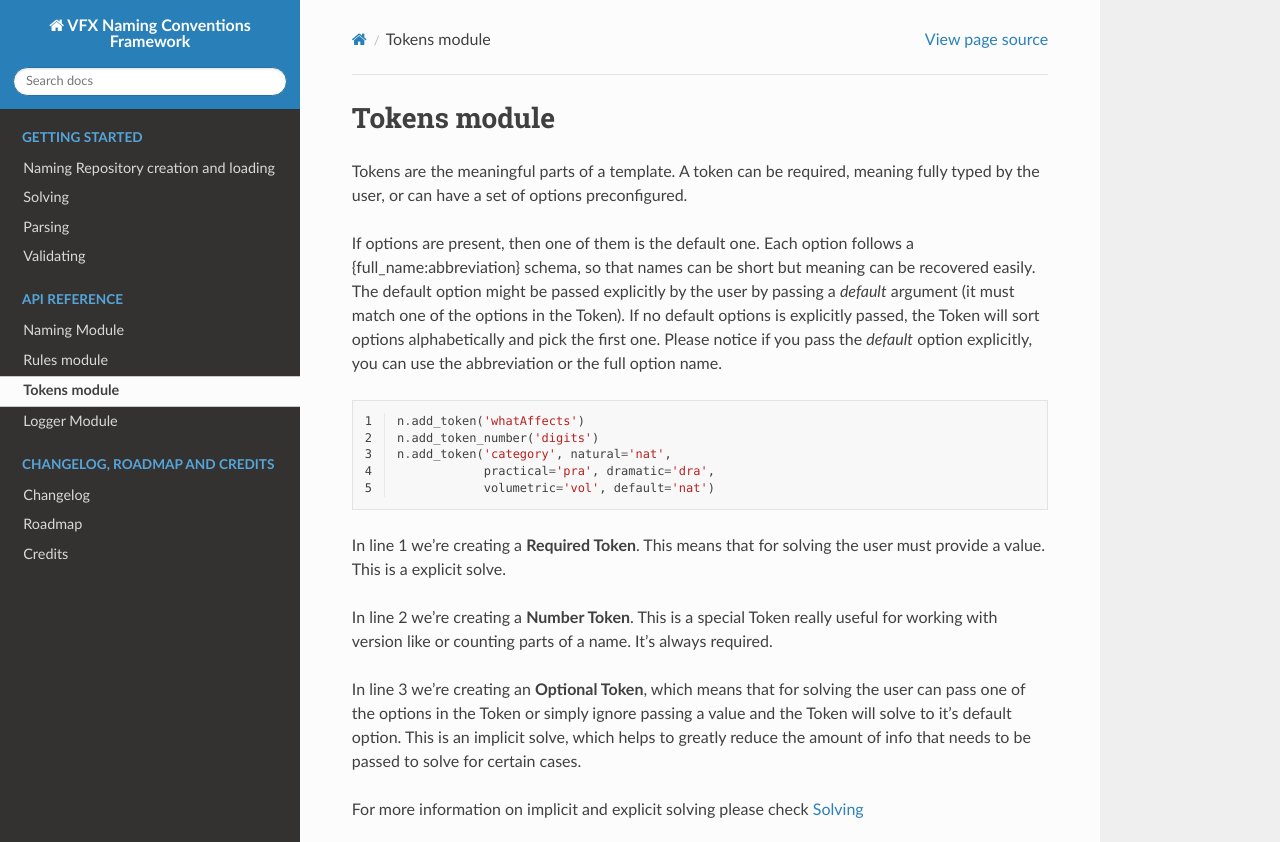
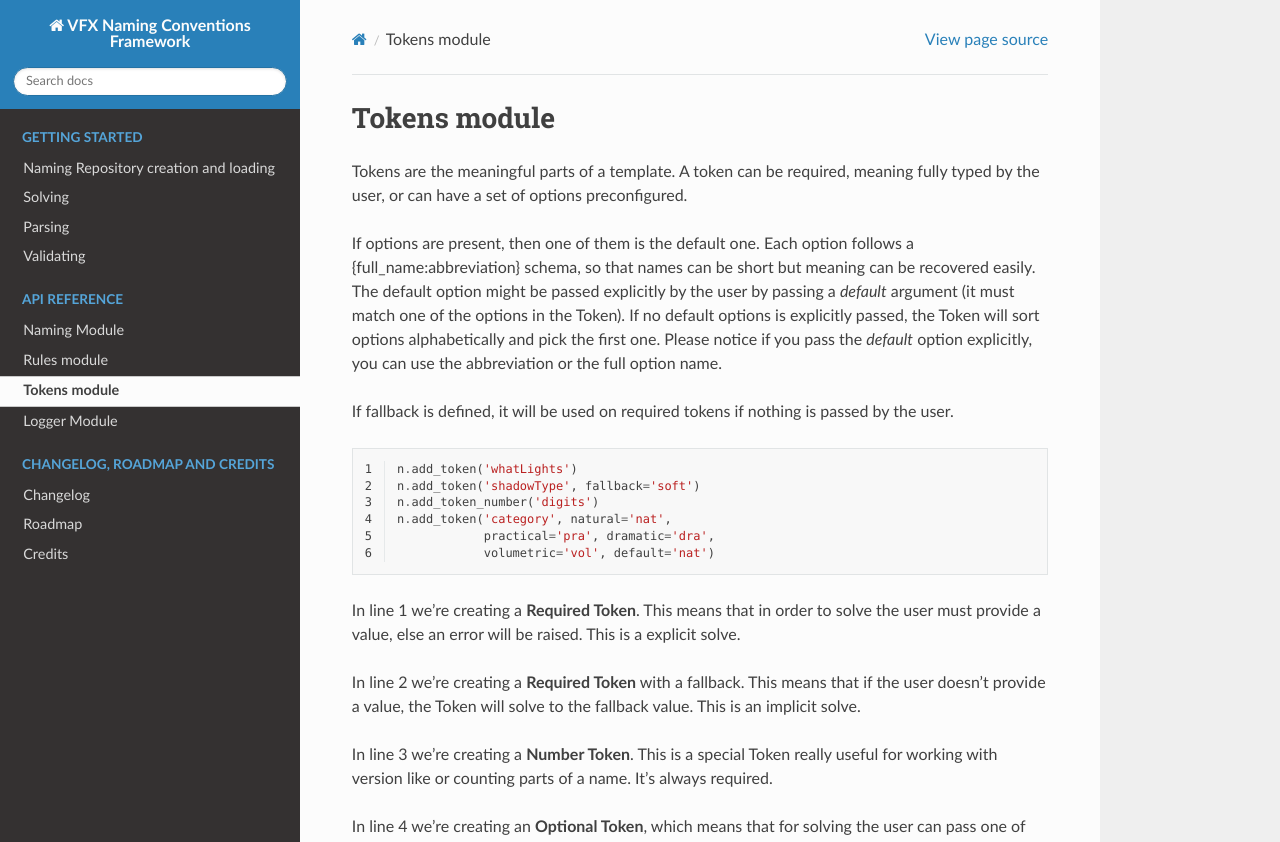
Before and after one commit to xiancg/vfxnaming, a Sphinx documentation site: the page built from docs/source/tokens.rst, in a window 1280 px wide and 1272 px high, cut to the strip 0-842 px from the top of the window. Built offline with Sphinx 7.4.7 and the Read the Docs theme 3.1.0, drawn with Linux system fonts in a browser that asks for light colours.

Commit message:
Update docs to include new fallback attribute of Token

```diff
--- a/docs/source/tokens.rst
+++ b/docs/source/tokens.rst
@@ -4,20 +4,25 @@ Tokens are the meaningful parts of a template. A token can be required, meaning
 
 If options are present, then one of them is the default one. Each option follows a {full_name:abbreviation} schema, so that names can be short but meaning can be recovered easily. The default option might be passed explicitly by the user by passing a *default* argument (it must match one of the options in the Token). If no default options is explicitly passed, the Token will sort options alphabetically and pick the first one. Please notice if you pass the *default* option explicitly, you can use the abbreviation or the full option name.
 
+If fallback is defined, it will be used on required tokens if nothing is passed by the user.
+
 .. code-block:: python
     :linenos:
 
-    n.add_token('whatAffects')
+    n.add_token('whatLights')
+    n.add_token('shadowType', fallback='soft')
     n.add_token_number('digits')
     n.add_token('category', natural='nat',
                 practical='pra', dramatic='dra',
                 volumetric='vol', default='nat')
 
-In line 1 we're creating a **Required Token**. This means that for solving the user must provide a value. This is a explicit solve.
+In line 1 we're creating a **Required Token**. This means that in order to solve the user must provide a value, else an error will be raised. This is a explicit solve.
 
-In line 2 we're creating a **Number Token**. This is a special Token really useful for working with version like or counting parts of a name. It's always required.
+In line 2 we're creating a **Required Token** with a fallback. This means that if the user doesn't provide a value, the Token will solve to the fallback value. This is an implicit solve.
 
-In line 3 we're creating an **Optional Token**, which means that for solving the user can pass one of the options in the Token or simply ignore passing a value and the Token will solve to it's default option. This is an implicit solve, which helps to greatly reduce the amount of info that needs to be passed to solve for certain cases.
+In line 3 we're creating a **Number Token**. This is a special Token really useful for working with version like or counting parts of a name. It's always required.
+
+In line 4 we're creating an **Optional Token**, which means that for solving the user can pass one of the options in the Token or simply ignore passing a value and the Token will solve to it's default option. This is an implicit solve, which helps to greatly reduce the amount of info that needs to be passed to solve for certain cases.
 
 For more information on implicit and explicit solving please check :doc:`usage/solving`
 
--- a/docs/source/usage/validating.rst
+++ b/docs/source/usage/validating.rst
@@ -23,7 +23,7 @@ Let's set these Tokens and Rule.
 
     # CREATE TOKENS
     n.reset_tokens()
-    n.add_token("whatAffects")
+    n.add_token("whatAffects", fallback="nothing")
     n.add_token_number("digits")
     n.add_token(
         "category",
@@ -58,6 +58,9 @@ And then let's validate these names:
     n.validate("dramatic_bounce_chars_001_LGT")
     # Result: True
 
+    n.validate("dramatic_bounce_nothing_001_LGT")
+    # Result: True
+
     n.validate("dramatic_bounce_chars_001")
     # Result: False. Last token is missing.
 
```
Also changed, not shown: docs/source/changelog.rst (+7 -0 lines), docs/source/usage/repositories.rst (+6 -3 lines), docs/source/usage/solving.rst (+6 -3 lines).
